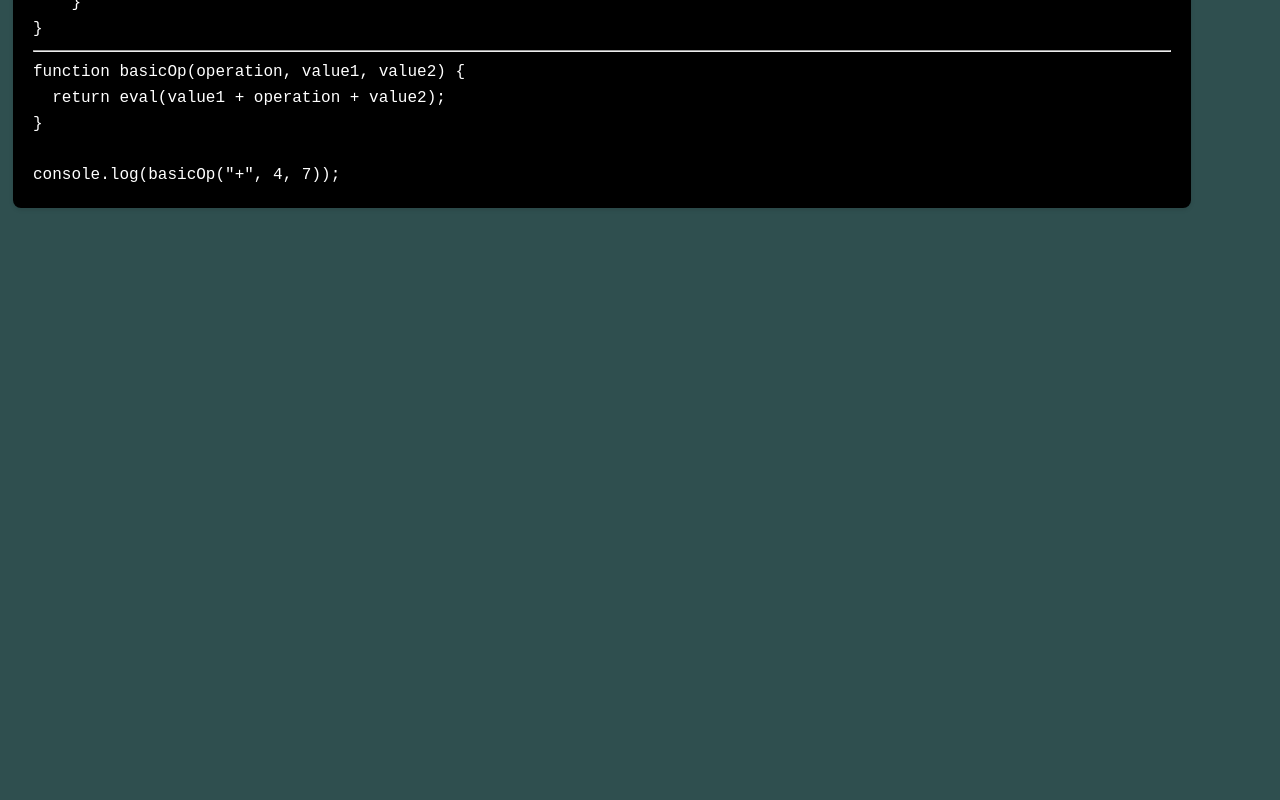
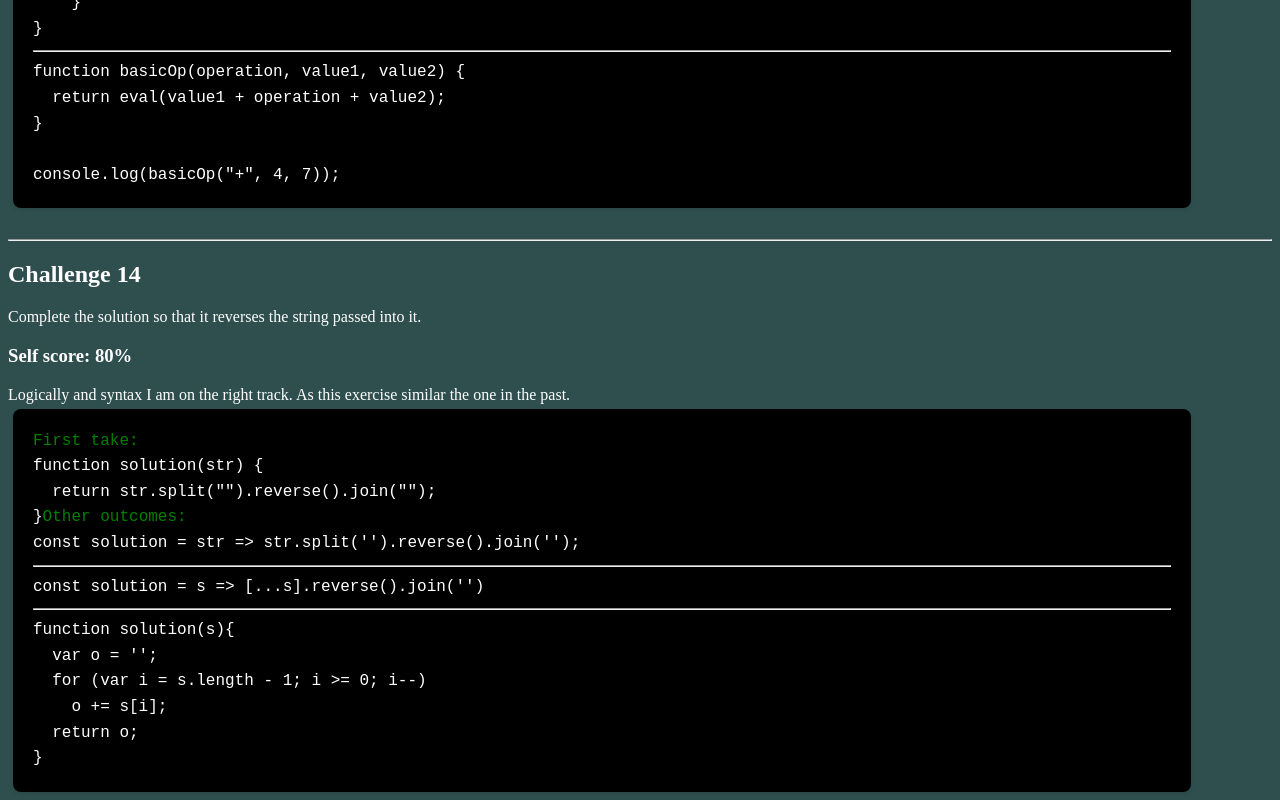
Before and after one commit to ChonCanCode/03-chon-codex, a React (Vite) app: page / in a window 1280 px wide. Shown: the part 9214-10014 px from the top of the page. Before the commit the page ends 9430 px from the top, so only its background shows below. Built offline with nearby package versions, Linux system fonts and the light colour scheme.

Commit message:
adding new challenge

```diff
--- a/src/App.tsx
+++ b/src/App.tsx
@@ -465,6 +465,38 @@ console.log(basicOp("+", 4, 7));
 console.log(basicOp("+", 4, 7));
 `}
       </code>
+      <br />
+      <hr />
+      <h2>Challenge 14</h2>
+      <span>
+        Complete the solution so that it reverses the string passed into it.
+      </span>
+
+      <h3>Self score: 80%</h3>
+      <span>
+        Logically and syntax I am on the right track. As this exercise similar
+        the one in the past.
+      </span>
+
+      <code>
+        <span style={{ color: "green" }}>First take:</span>
+        <br />
+        {`function solution(str) {
+  return str.split("").reverse().join("");
+}`}
+        <span style={{ color: "green" }}>Other outcomes:</span>
+        <br />
+        {`const solution = str => str.split('').reverse().join('');
+`}
+        <hr />
+        {`const solution = s => [...s].reverse().join('')`} <hr />
+        {`function solution(s){
+  var o = '';
+  for (var i = s.length - 1; i >= 0; i--)
+    o += s[i];
+  return o;
+}`}
+      </code>
     </>
   );
 }
```
